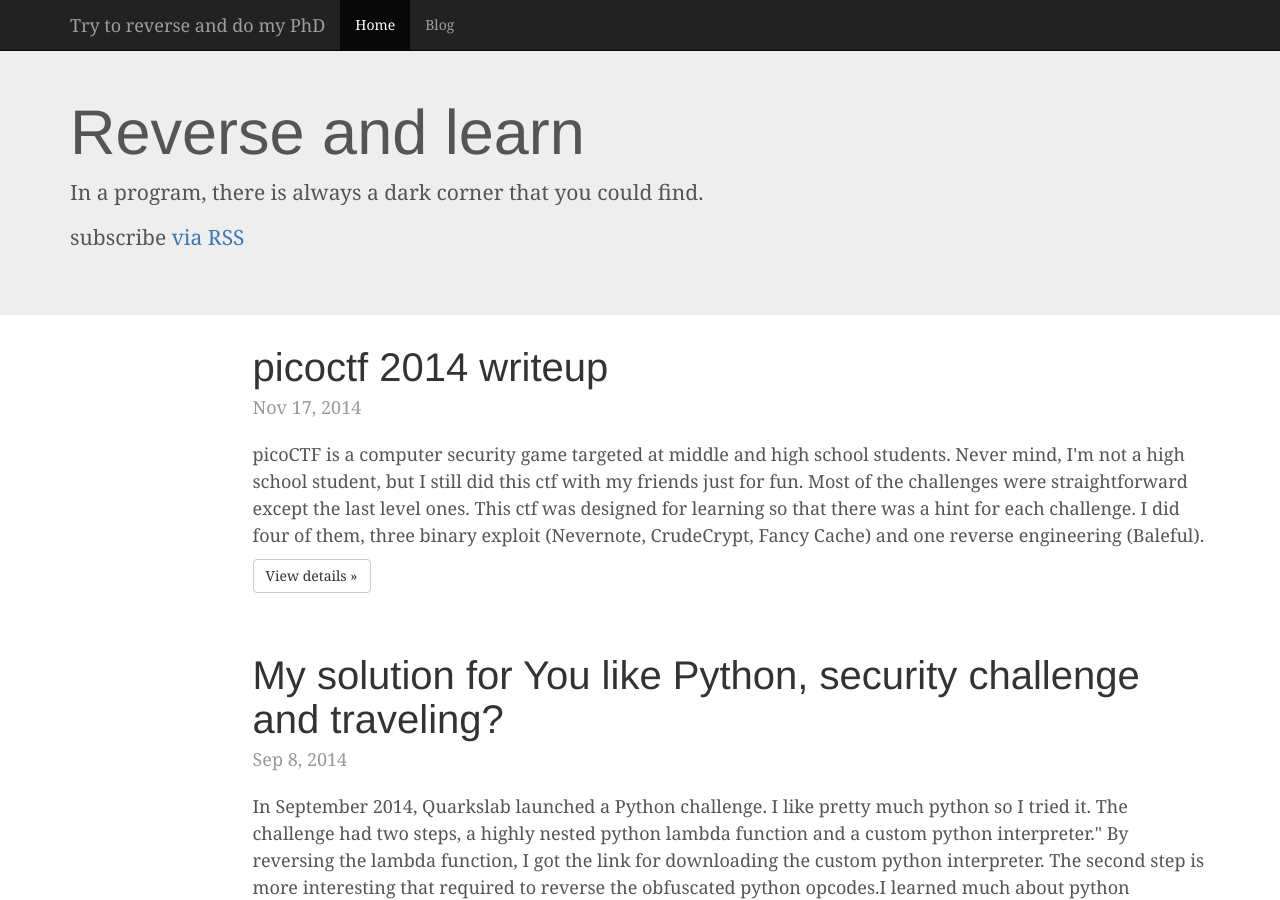
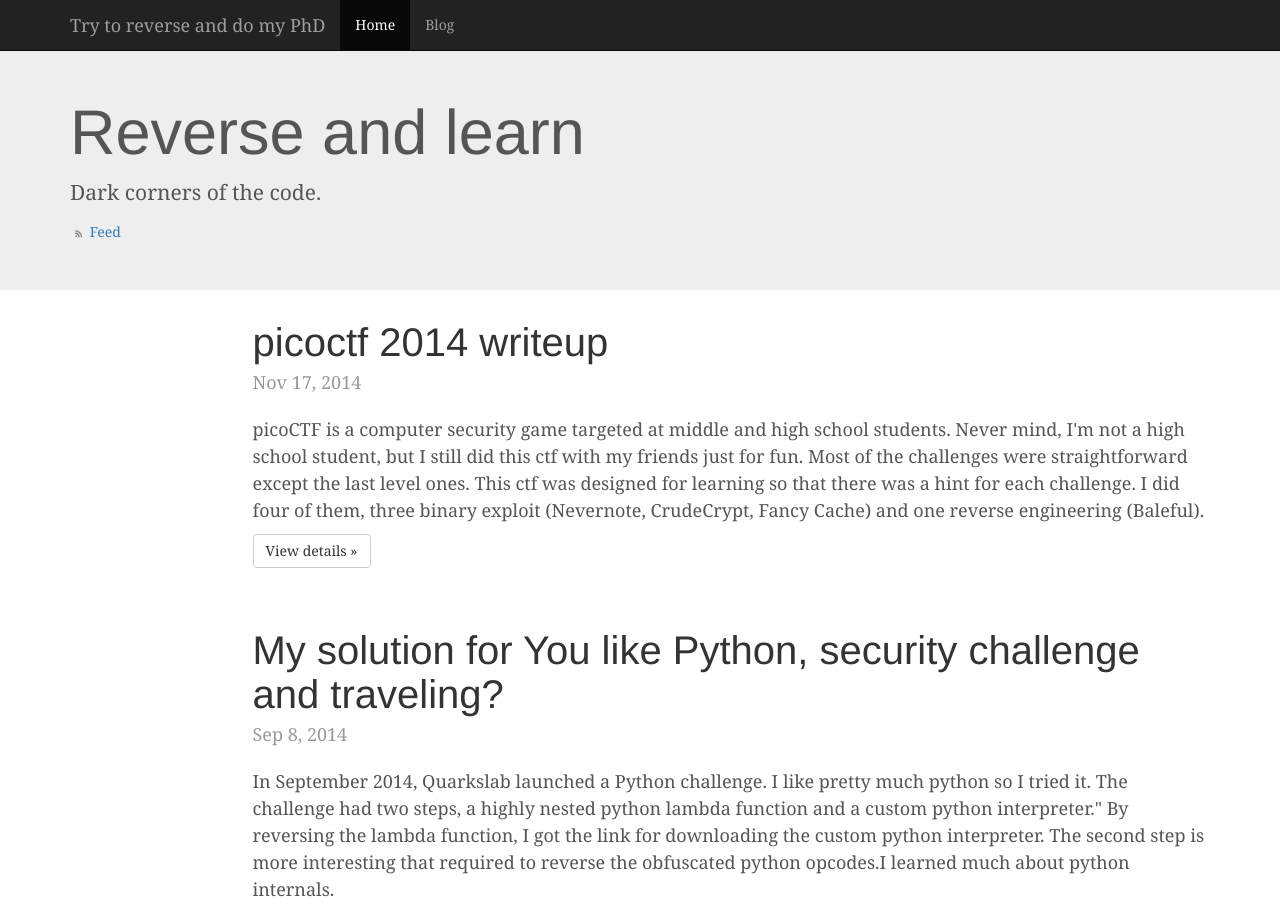
Before and after one commit to cregnec/cregnec.github.io, a Jekyll site: the page built from blog/index.html, in a window 1280 px wide and 900 px high. Built offline with Jekyll 4.4.1, drawn with Linux system fonts in a browser that asks for light colours; nearby versions of some CDN libraries; the list of posts is cut into pages by our own code.

Commit message:
add rss icon

```diff
--- a/_layouts/blog-default.html
+++ b/_layouts/blog-default.html
@@ -7,12 +7,19 @@
 
     {% include header.html %}
 
-    <!-- Main jumbotron for a primary marketing message or call to action -->
     <div class="jumbotron">
       <div class="container">
         <h1>Reverse and learn</h1>
-        <p>In a program, there is always a dark corner that you could find.</p>
-        <p class="rss-subscribe">subscribe <a href="{{ "/feed.xml" | prepend: site.baseurl }}">via RSS</a></p>
+        <p>Dark corners of the code.</p>
+        <a class="rss-subscribe" href="{{ "/feed.xml" | prepend: site.baseurl }}">
+            <span class="icon icon--rss">
+                <svg viewBox="0 0 60 60" >
+                    <path d="M26.5147755,38.7571296 C26.5147755,36.8192934 24.9575021,35.2291656 23.0297047,35.2291656 C21.1094331,35.2291656 19.5492775,36.8192934 19.5492775,38.7571296 C19.5492775,40.7052068 21.1094331,42.277616 23.0297047,42.277616 C24.957422,42.277616 26.5146954,40.7052881 26.5147755,38.7571296 Z M36.8075433,42.2700571 C36.8075433,32.6055847 29.062648,24.7442705 19.5492775,24.7442705 L19.5492775,29.8318017 C22.8128986,29.8318017 25.8817303,31.1272145 28.1920609,33.4740429 C30.4999895,35.8159133 31.7732853,38.9454513 31.7732853,42.2701384 L36.8075433,42.2700571 Z M45.6871482,42.2675375 C45.6871482,27.6346878 33.9604014,15.722384 19.5492775,15.722384 L19.5492775,20.8123535 C31.186916,20.8123535 40.660496,30.438869 40.660496,42.2673749 L45.6871482,42.2675375 Z M45.6871482,42.2675375"></path>
+                </svg>
+            </span>
+
+          <span class="rss">Feed</span>
+        </a>
       </div>
     </div>
 
```
